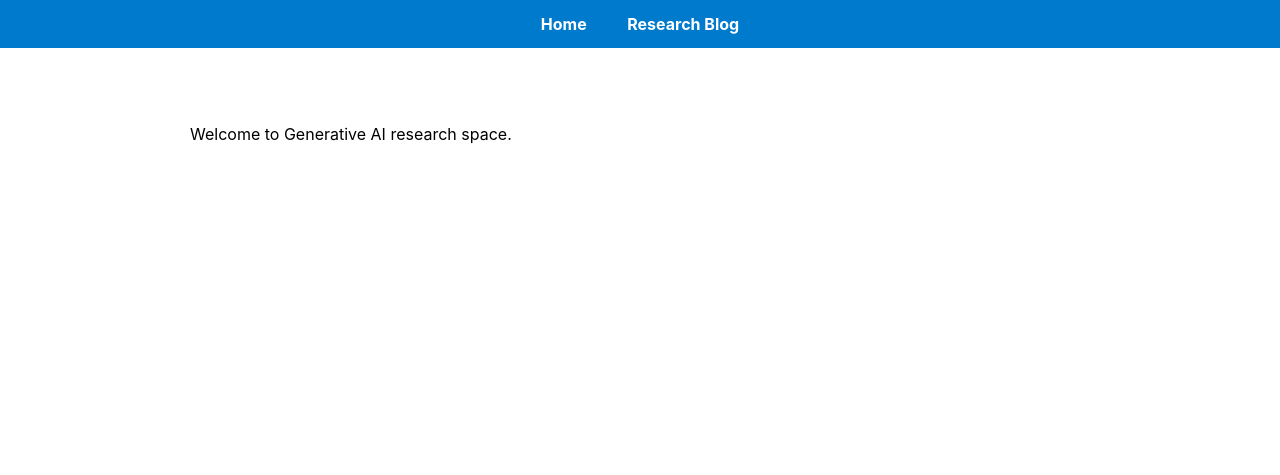
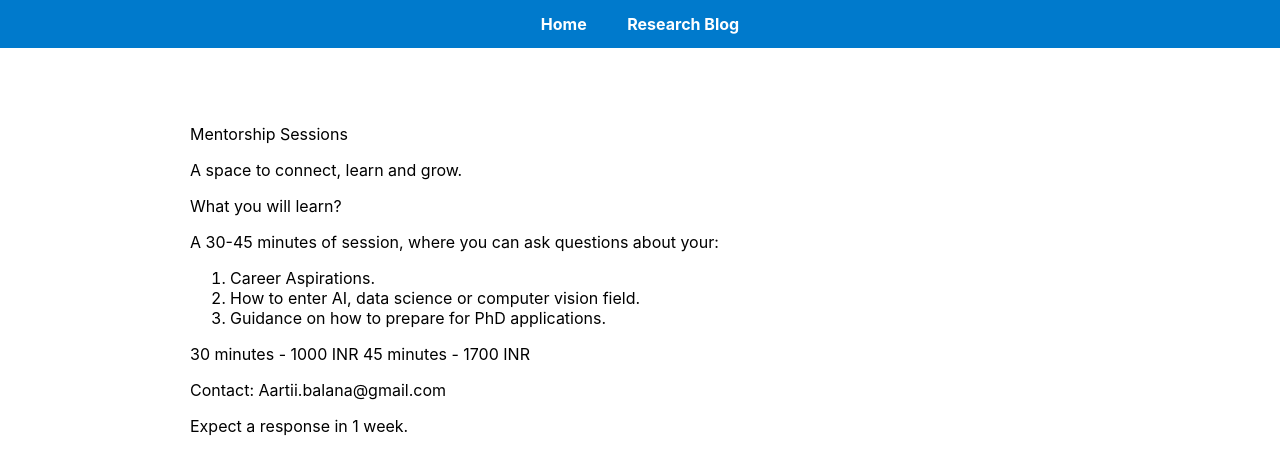
Before and after one commit to aarti-b/aarti-b.github.io, a Jekyll site: the page built from index.md, in a window 1280 px wide. Shown: the top 475 px of the page. Built offline with Jekyll 4.4.1, drawn with Linux system fonts in a browser that asks for light colours.

Commit message:
Update index.md

```diff
--- a/index.md
+++ b/index.md
@@ -5,4 +5,26 @@ title: Home
 
 
 
-Welcome to Generative AI research space.
+Mentorship Sessions
+
+A space to connect, learn and grow.
+
+
+What you will learn?
+
+A 30-45 minutes of session, where you can ask questions about your:
+
+1. Career Aspirations.
+2. How to enter AI, data science or computer vision field.
+3. Guidance on how to prepare for PhD applications.
+
+
+
+30 minutes - 1000 INR
+45 minutes - 1700 INR
+
+
+
+Contact: Aartii.balana@gmail.com
+
+Expect a response in 1 week.
```
